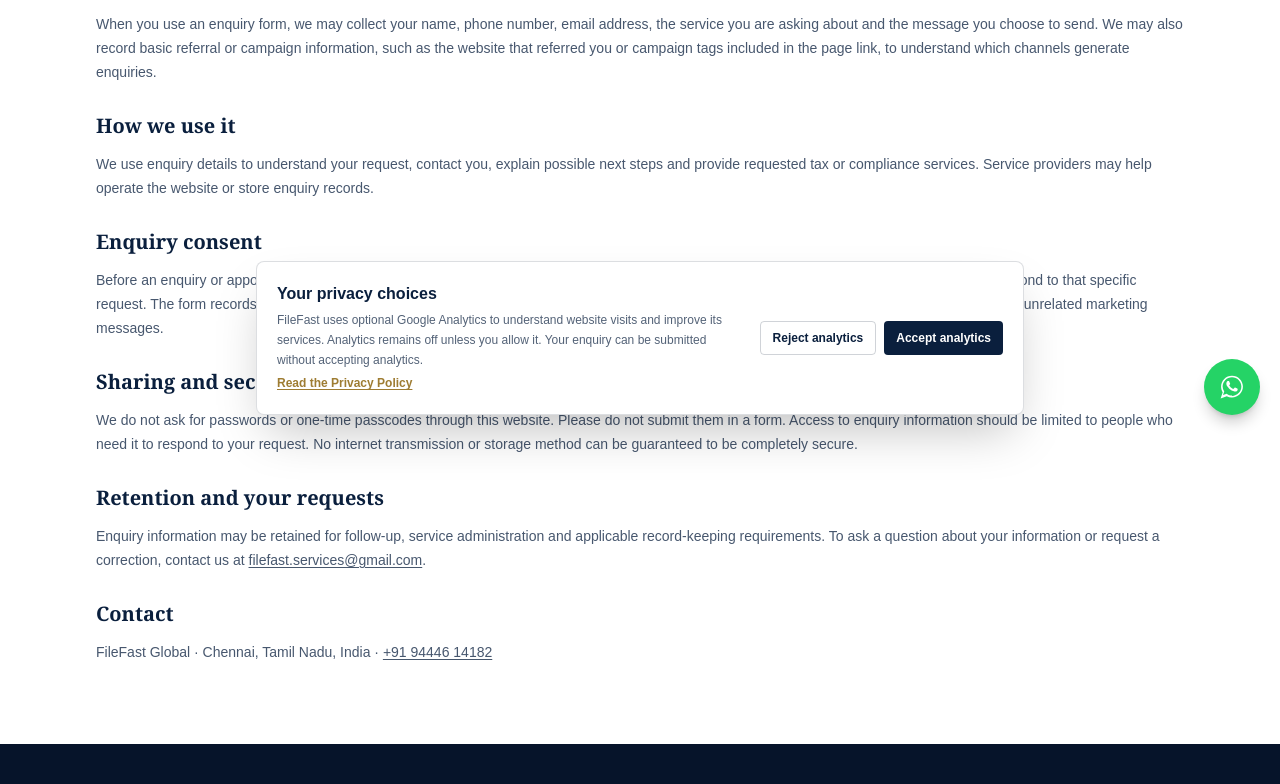
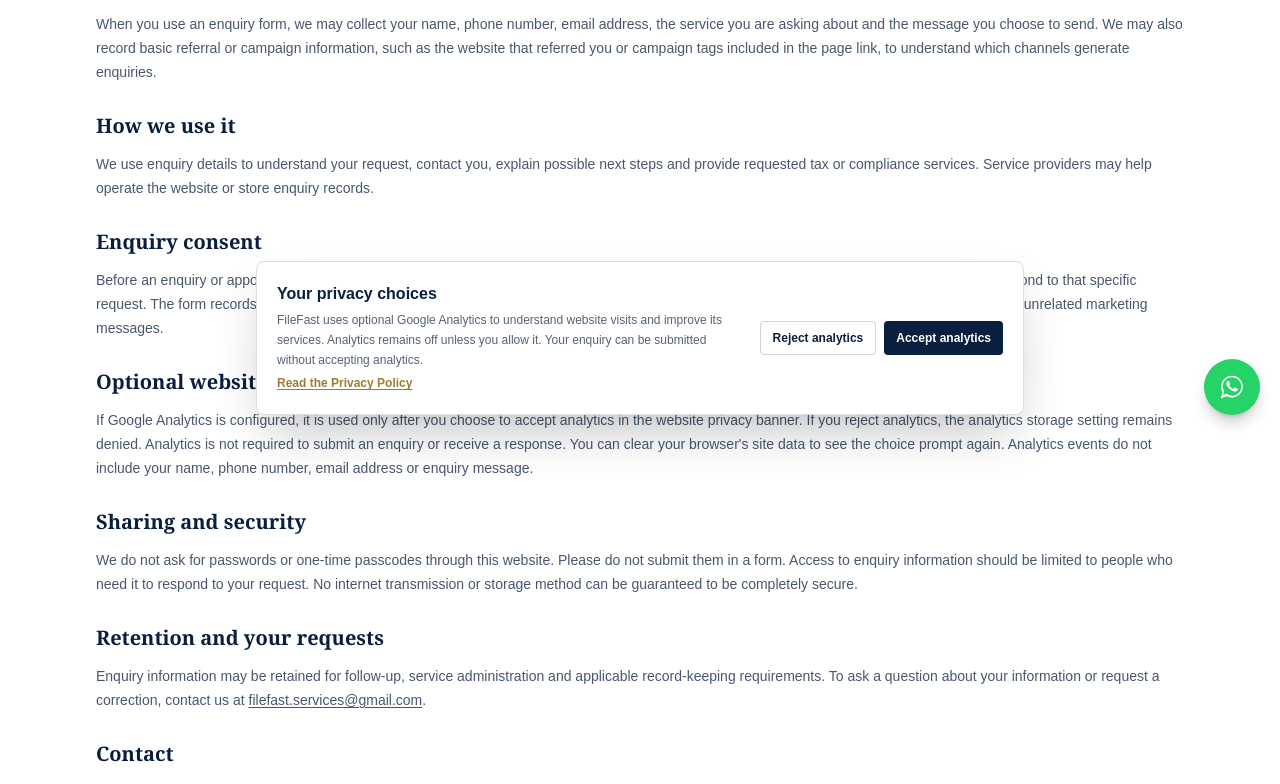
Before and after one commit to filefastservices-dotcom/filefast-website, a Next.js app: page /privacy-policy in a window 1280 px wide. Shown: the part 365-1149 px from the top of the page. Built offline with nearby package versions, Linux system fonts and the light colour scheme; no server answers.

Commit message:
Document optional analytics and privacy choices

```diff
--- a/src/app/privacy-policy/page.js
+++ b/src/app/privacy-policy/page.js
@@ -29,6 +29,10 @@ export default function PrivacyPolicyPage() {
         <p className="text-sm leading-6 text-navy/75">Before an enquiry or appointment form is submitted, you are asked to confirm that FileFast Global may use the details you provide to review and respond to that specific request. The form records the consent status, time and notice version with the request record. This request-specific consent is not permission to send unrelated marketing messages.</p>
       </section>
       <section className="mt-7 space-y-3">
+        <h2 className="font-display text-xl font-semibold text-navy">Optional website analytics</h2>
+        <p className="text-sm leading-6 text-navy/75">If Google Analytics is configured, it is used only after you choose to accept analytics in the website privacy banner. If you reject analytics, the analytics storage setting remains denied. Analytics is not required to submit an enquiry or receive a response. You can clear your browser's site data to see the choice prompt again. Analytics events do not include your name, phone number, email address or enquiry message.</p>
+      </section>
+      <section className="mt-7 space-y-3">
         <h2 className="font-display text-xl font-semibold text-navy">Sharing and security</h2>
         <p className="text-sm leading-6 text-navy/75">We do not ask for passwords or one-time passcodes through this website. Please do not submit them in a form. Access to enquiry information should be limited to people who need it to respond to your request. No internet transmission or storage method can be guaranteed to be completely secure.</p>
       </section>
```
